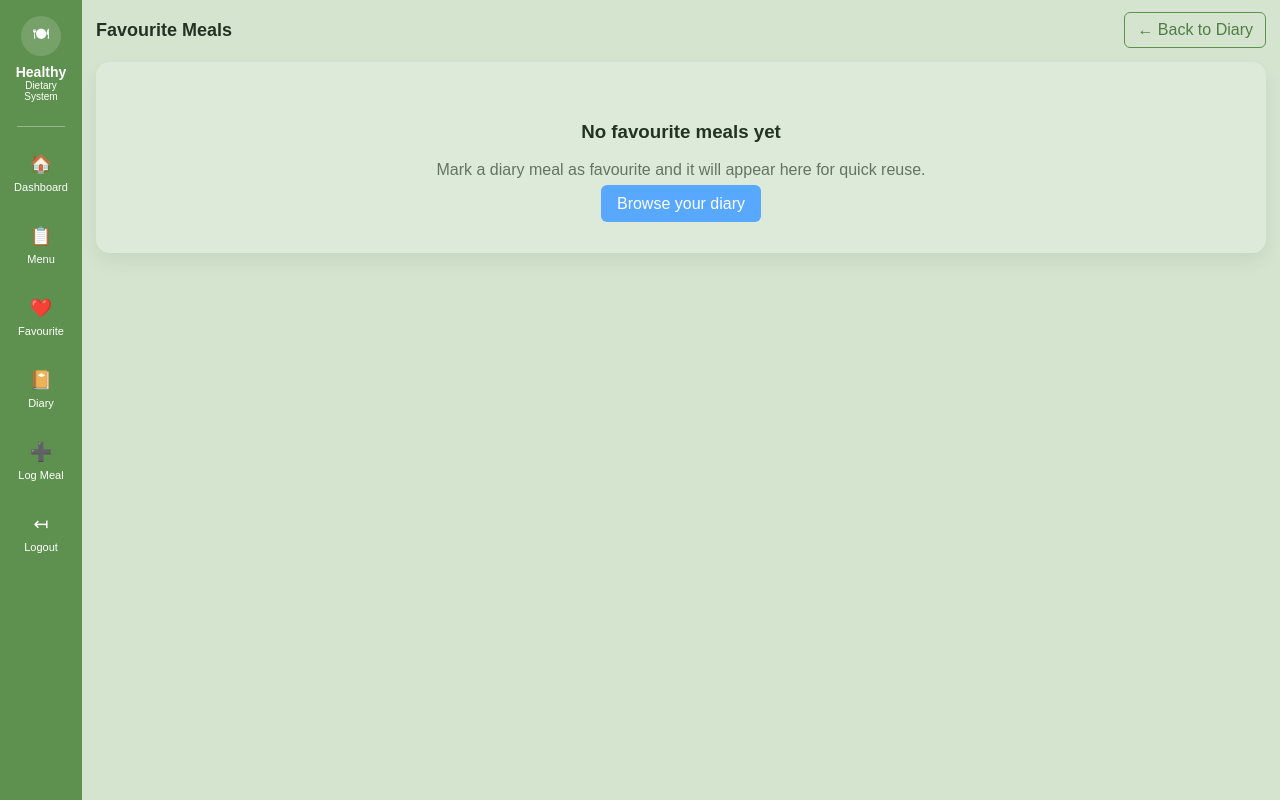
After one commit to BenMorg06/2850-Healthy-Eating-Project, a Python web app: template flask-app/flaskr/templates/favourites.html in a window 1280 px wide. The commit adds this page. Run offline with Jinja, Linux system fonts and the light colour scheme; the template is opened without the code that fills it, so the values that code supplies are empty.

Commit message:
added a way for users to favourite meals and then quick add them to their diary, tests required

```diff
--- a/flask-app/flaskr/templates/base.html
+++ b/flask-app/flaskr/templates/base.html
@@ -33,9 +33,9 @@
             <button class="side-btn" data-page="menu">
                 <span>📋</span><span>Menu</span>
             </button>
-            <button class="side-btn" data-page="favourite">
+            <a href="{{ url_for('favourites') }}" class="side-btn {% if active_page == 'favourites' %}active{% endif %}">
                 <span>❤️</span><span>Favourite</span>
-            </button>
+            </a>
             <a href="{{ url_for('diary') }}" class="side-btn {% if active_page == 'diary' %}active{% endif %}">
                 <span>📔</span><span>Diary</span>
             </a>
--- a/flask-app/flaskr/templates/diary.html
+++ b/flask-app/flaskr/templates/diary.html
@@ -51,6 +51,9 @@
                         <div style="display: flex; gap: 8px; align-items: center;">
                             <span class="tag red">{{ meal.items | length }} item(s)</span>
                             <a href="{{ url_for('edit_meal', meal_id=meal.meal_id) }}" class="ghost-btn small-btn">Edit</a>
+                            <form method="post" action="{{ url_for('favourite_meal', meal_id=meal.meal_id) }}" style="display: inline;">
+                                <button type="submit" class="ghost-btn small-btn">❤ Favourite</button>
+                            </form>
                             <form method="post" action="{{ url_for('delete_meal', meal_id=meal.meal_id) }}" style="display: inline;" onsubmit="return confirm('Are you sure you want to delete this meal?')">
                                 <button type="submit" class="ghost-btn small-btn red">Delete</button>
                             </form>
--- /dev/null
+++ b/flask-app/flaskr/templates/favourites.html
@@ -0,0 +1,48 @@
+{% extends "base.html" %}
+
+{% block title %}Favourites – Healthy Dietary System{% endblock %}
+
+{% block content %}
+<section class="page active" id="favourites">
+    <div class="page-heading">
+        <h1>Favourite Meals</h1>
+        <a href="{{ url_for('diary') }}" class="ghost-btn small-btn">← Back to Diary</a>
+    </div>
+
+    {% if saved_meals %}
+    <div class="menu-grid" style="grid-template-columns: repeat(auto-fit, minmax(280px, 1fr)); gap: 18px; margin-top: 20px;">
+        {% for saved in saved_meals %}
+        <div class="menu-card">
+            <div style="padding: 16px;">
+                <div class="section-title-row" style="margin-bottom: 12px;">
+                    <h4 style="margin: 0;">{{ saved.meal_name }}</h4>
+                    <span class="tag green">{{ saved.meal.items | length }} item(s)</span>
+                </div>
+                {% if saved.meal.items %}
+                <ul style="padding-left: 16px; margin: 0 0 12px; color: var(--muted); font-size: 13px;">
+                    {% for item in saved.meal.items[:3] %}
+                    <li>{{ item.food.food_name }} ({{ item.weight }}g)</li>
+                    {% endfor %}
+                    {% if saved.meal.items | length > 3 %}
+                    <li>+ {{ saved.meal.items | length - 3 }} more</li>
+                    {% endif %}
+                </ul>
+                {% else %}
+                <p class="empty-hint">No items saved for this meal.</p>
+                {% endif %}
+                <form method="post" action="{{ url_for('quick_add_favourite_meal', meal_id=saved.meal_id) }}">
+                    <button type="submit" class="tiny-blue small-btn" style="width:100%;">Quick add as new meal</button>
+                </form>
+            </div>
+        </div>
+        {% endfor %}
+    </div>
+    {% else %}
+    <div class="card" style="text-align: center; padding: 40px;">
+        <h3>No favourite meals yet</h3>
+        <p style="color: var(--muted);">Mark a diary meal as favourite and it will appear here for quick reuse.</p>
+        <a href="{{ url_for('diary') }}" class="tiny-blue big-btn">Browse your diary</a>
+    </div>
+    {% endif %}
+</section>
+{% endblock %}
```
Also changed, not shown: flask-app/flaskr/__init__.py (+44 -1 lines), flask-app/flaskr/models.py (+24 -1 lines), flask-app/tests/test_diary.py (+1 -1 lines).
